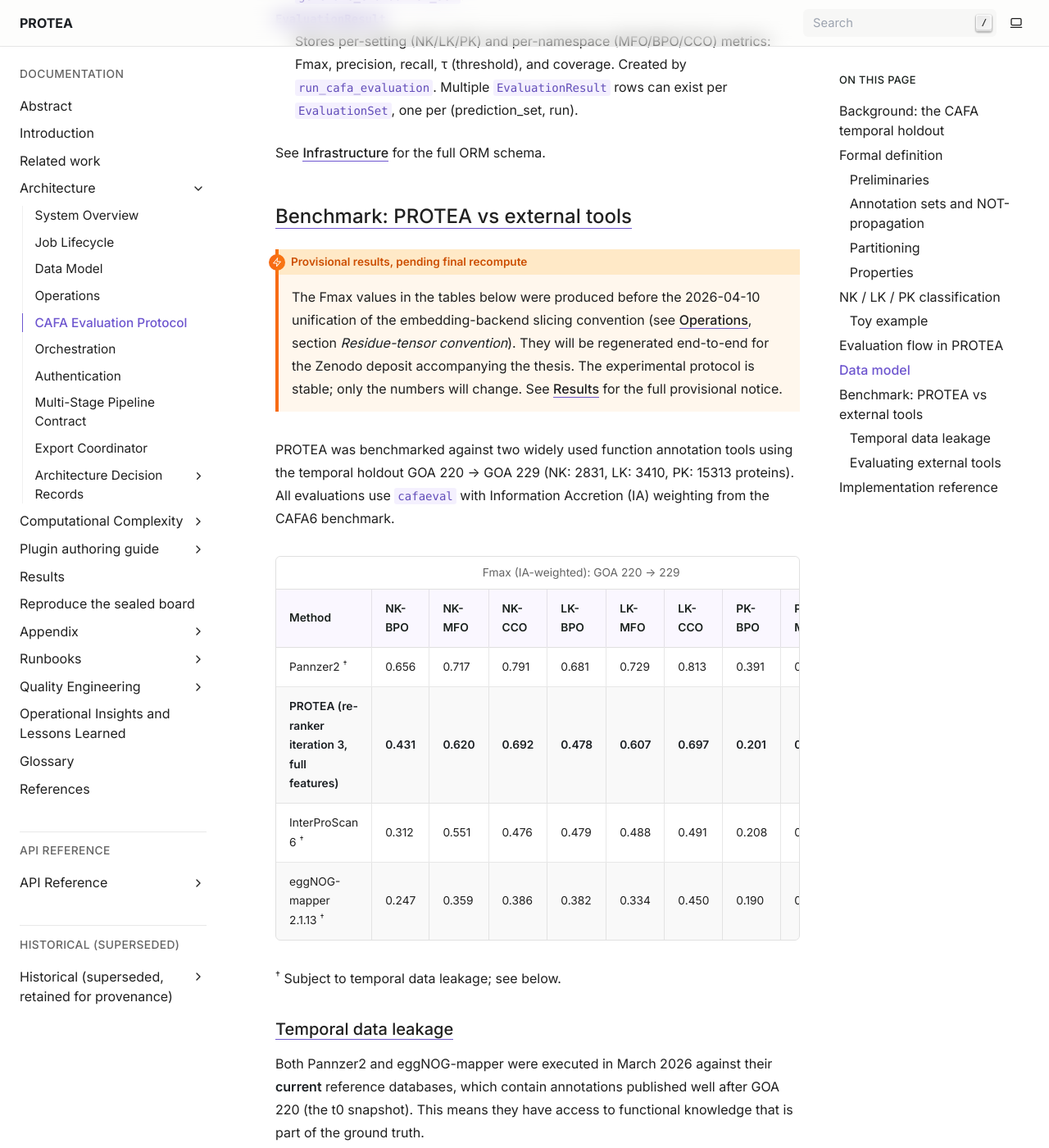
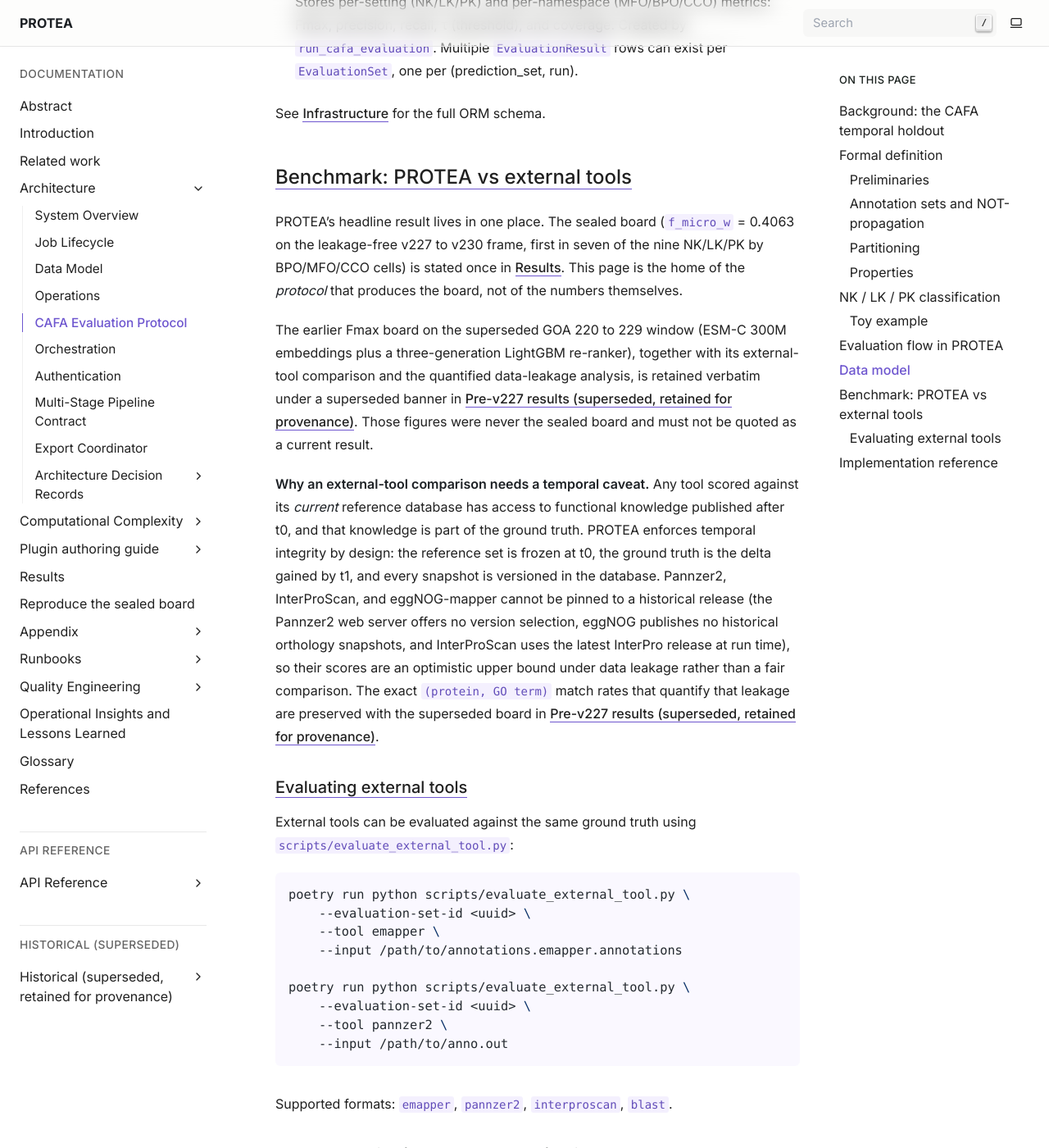
Before and after one commit to frapercan/PROTEA, a Sphinx documentation site: the page built from docs/source/architecture/evaluation.rst, in a window 1280 px wide and 1400 px high, scrolled down 6813 px. Shown: the whole window at 82% size. Built offline with Sphinx 7.4.7, drawn with Linux system fonts in a browser that asks for light colours; cross-references to code outside the pages are shown as plain code; some of the changed text lies outside the part shown.

Commit message:
docs: retire two post-#707 residuals (stale 0.431 board, dead run_one_job.py)
Two residuals survived PR #707's results reseal.

architecture/evaluation.rst: the benchmark section still carried a stale
0.431 Fmax board on the superseded GOA 220 to 229 frame under a "Provisional
results, pending final recompute" admonition, plus its leakage tables. That
board is already preserved verbatim in historical/pre-v227.rst under a
superseded banner, so the duplicate is removed from the protocol page and
replaced with a pointer to the sealed board (/results) and the retained
historical record. The admonition was resolved by declaring the frame
superseded (not provisional): the numbers were a different metric and window,
never the sealed board, so there was nothing to "recompute". The temporal
leakage caveat is kept as a protocol-level point (why external comparisons
leak, why references freeze at t0) without the stale figures. The seealso
that framed /results as "GOA 220 to 229" is corrected to the sealed
v227 to v230 board, with a link to the historical figures.

complexity/measuring.rst: dropped three citations of scripts/run_one_job.py,
which does not exist (removed in 80ed10e). Documented the real supported path
to measure a single job: POST /jobs to enqueue, then run scripts/worker.py
for that queue under scalene (the one bundled profiler) or stdlib cProfile,
stopping the worker with Ctrl+C after the job reaches SUCCEEDED (it exits
cleanly, so the report is written). Removed pyinstrument/snakeviz commands
(neither is a project dependency, so they were unverifiable). Added a
"Known gap" note pointing at the internal entry point BaseWorker.handle_job
in protea/workers/base_worker.py and flagging the missing single-job CLI.

```diff
--- a/docs/source/architecture/evaluation.rst
+++ b/docs/source/architecture/evaluation.rst
@@ -322,129 +322,31 @@ See :doc:`../reference/infrastructure` for the full ORM schema.
 Benchmark: PROTEA vs external tools
 -------------------------------------
 
-.. admonition:: Provisional results, pending final recompute
-   :class: warning
+PROTEA's headline result lives in one place. The sealed board (``f_micro_w``
+= 0.4063 on the leakage-free v227 to v230 frame, first in seven of the nine
+NK/LK/PK by BPO/MFO/CCO cells) is stated once in :doc:`/results`. This page is
+the home of the *protocol* that produces the board, not of the numbers
+themselves.
 
-   The Fmax values in the tables below were produced before the 2026-04-10
-   unification of the embedding-backend slicing convention (see
-   :doc:`operations`, section *Residue-tensor convention*). They will be
-   regenerated end-to-end for the Zenodo deposit accompanying the thesis.
-   The experimental protocol is stable; only the numbers will change. See
-   :doc:`/results` for the full provisional notice.
+The earlier Fmax board on the superseded GOA 220 to 229 window (ESM-C 300M
+embeddings plus a three-generation LightGBM re-ranker), together with its
+external-tool comparison and the quantified data-leakage analysis, is retained
+verbatim under a superseded banner in :doc:`/historical/pre-v227`. Those
+figures were never the sealed board and must not be quoted as a current
+result.
 
-PROTEA was benchmarked against two widely used function annotation tools
-using the temporal holdout GOA 220 → GOA 229 (NK: 2831, LK: 3410,
-PK: 15313 proteins). All evaluations use ``cafaeval`` with Information
-Accretion (IA) weighting from the CAFA6 benchmark.
-
-.. list-table:: Fmax (IA-weighted): GOA 220 → 229
-   :header-rows: 1
-   :widths: 20 9 9 9 9 9 9 9 9 9
-
-   * - Method
-     - NK-BPO
-     - NK-MFO
-     - NK-CCO
-     - LK-BPO
-     - LK-MFO
-     - LK-CCO
-     - PK-BPO
-     - PK-MFO
-     - PK-CCO
-   * - Pannzer2 :sup:`†`
-     - 0.656
-     - 0.717
-     - 0.791
-     - 0.681
-     - 0.729
-     - 0.813
-     - 0.391
-     - 0.574
-     - 0.618
-   * - **PROTEA (re-ranker iteration 3, full features)**
-     - **0.431**
-     - **0.620**
-     - **0.692**
-     - **0.478**
-     - **0.607**
-     - **0.697**
-     - **0.201**
-     - **0.297**
-     - **0.339**
-   * - InterProScan 6 :sup:`†`
-     - 0.312
-     - 0.551
-     - 0.476
-     - 0.479
-     - 0.488
-     - 0.491
-     - 0.208
-     - 0.269
-     - 0.250
-   * - eggNOG-mapper 2.1.13 :sup:`†`
-     - 0.247
-     - 0.359
-     - 0.386
-     - 0.382
-     - 0.334
-     - 0.450
-     - 0.190
-     - 0.199
-     - 0.325
-
-:sup:`†` Subject to temporal data leakage; see below.
-
-Temporal data leakage
-~~~~~~~~~~~~~~~~~~~~~~
-
-Both Pannzer2 and eggNOG-mapper were executed in March 2026 against their
-**current** reference databases, which contain annotations published well
-after GOA 220 (the t0 snapshot). This means they have access to functional
-knowledge that is part of the ground truth.
-
-To quantify this leakage, we measured exact (protein, GO term) matches
-between each tool's predictions and the ground truth:
-
-.. list-table:: Exact match with ground truth
-   :header-rows: 1
-   :widths: 15 12 20 20
-
-   * - Category
-     - GT pairs
-     - Pannzer2 match
-     - eggNOG match
-   * - NK
-     - 6,953
-     - 4,339 (62.4%)
-     - 1,025 (14.7%)
-   * - LK
-     - 5,520
-     - 3,624 (65.7%)
-     - 1,087 (19.7%)
-   * - PK
-     - 27,541
-     - 12,410 (45.1%)
-     - 8,196 (29.8%)
-   * - **Total**
-     - **40,014**
-     - **20,373 (50.9%)**
-     - **10,308 (25.8%)**
-
-Pannzer2 exactly matches 62.4% of NK annotations (proteins that by
-definition had **no** experimental annotations at t0). This confirms that
-its reference database already contains the experimental evidence that
-appeared between GOA 220 and GOA 229.
-
-PROTEA is the only tool in this benchmark that enforces temporal integrity
-by design: the reference set is frozen at t0, the ground truth is computed
-as the delta, and all versions are tracked in the database. Pannzer2 and
-eggNOG-mapper numbers should be interpreted as an **optimistic upper
-bound** under data leakage, not as a fair comparison.
-
-.. note::
-   Running Pannzer2 or eggNOG-mapper against a frozen historical database
-   is not possible: the Pannzer2 web server does not offer version
-   selection, and eggNOG does not publish historical orthology snapshots.
+**Why an external-tool comparison needs a temporal caveat.** Any tool scored
+against its *current* reference database has access to functional knowledge
+published after t0, and that knowledge is part of the ground truth. PROTEA
+enforces temporal integrity by design: the reference set is frozen at t0, the
+ground truth is the delta gained by t1, and every snapshot is versioned in the
+database. Pannzer2, InterProScan, and eggNOG-mapper cannot be pinned to a
+historical release (the Pannzer2 web server offers no version selection,
+eggNOG publishes no historical orthology snapshots, and InterProScan uses the
+latest InterPro release at run time), so their scores are an optimistic upper
+bound under data leakage rather than a fair comparison. The exact
+``(protein, GO term)`` match rates that quantify that leakage are preserved
+with the superseded board in :doc:`/historical/pre-v227`.
 
 Evaluating external tools
 ~~~~~~~~~~~~~~~~~~~~~~~~~~
@@ -618,8 +520,10 @@ Implementation reference
 
 .. seealso::
 
-   - :doc:`/results`: the actual numbers obtained on the GOA 220 → 229
-     temporal holdout following this protocol.
+   - :doc:`/results`: the sealed board (``f_micro_w`` = 0.4063 on the
+     v227 to v230 frame) produced by following this protocol.
+   - :doc:`/historical/pre-v227`: the superseded GOA 220 to 229 Fmax figures,
+     retained for provenance only.
    - :doc:`/operate/reproduce-0.4063`: the ordered path that reproduces the
      sealed board.
    - :doc:`operations`: the ``generate_evaluation_set`` and
--- a/docs/source/complexity/measuring.rst
+++ b/docs/source/complexity/measuring.rst
@@ -25,51 +25,74 @@ The ``export_research_dataset`` operation emits events with the
 ``export_research_dataset.alignment_done``) so each sub-step can be
 timed from the event log alone.
 
-.. rubric:: scalene (line-level CPU + GPU + memory)
+.. rubric:: Profiling a single job run
 
-scalene is the recommended profiler for PROTEA workers. It samples both
-CPU and GPU time per line without requiring code changes.
+PROTEA has no single-job CLI runner. Jobs are dispatched to a queue and a
+worker consumes them, so to profile one operation end-to-end you enqueue
+exactly one job and run the worker for its queue under a profiler.
 
-To profile the export operation module, run scalene with the
-`--cpu`, `--gpu`, and `--memory` flags pointing at the operation module:
+**1. Dispatch one job.** ``POST /jobs`` with the operation name, its queue,
+and the operation-specific payload. This is the only supported dispatch path;
+do not poke other endpoints by hand. For example, to profile an
+``export_research_dataset`` run:
+
+.. code-block:: json
+
+   {
+     "operation": "export_research_dataset",
+     "queue_name": "protea.training",
+     "payload": {"...": "operation-specific; see architecture/operations"}
+   }
+
+The response is ``{"id": "<job-uuid>", "status": "queued"}``.
+
+**2. Profile the worker that consumes it.** ``scalene`` is the bundled
+profiler (line-level CPU + GPU + memory). Point it at ``scripts/worker.py``
+on the same queue; the worker claims the one queued job, runs it, then idles:
 
 .. parsed-literal::
 
    poetry run scalene `--cpu` `--gpu` `--memory` \\
-       protea/core/operations/export_research_dataset.py
+       scripts/worker.py `--queue` protea.training
 
-Or to profile a specific worker invocation using the `--cpu` and `--memory`
-flags:
+Once the job reaches ``SUCCEEDED`` (poll ``GET /jobs/<job-uuid>`` or read the
+JobEvent log above), stop the worker with ``Ctrl+C``. It logs
+``Worker stopped.`` and exits cleanly, so scalene writes its HTML report to
+the current directory. Because the worker is a continuous consumer, the
+profile also captures the idle wait on the AMQP socket between messages; that
+time sits inside the consumer's blocking read and is easy to discount.
 
-.. parsed-literal::
+The PERF.1 slice will publish pre-computed flamegraphs from the FARM-EXP.13
+run under ``docs/perf/`` once that slice lands.
 
-   poetry run scalene `--cpu` `--memory` \\
-       scripts/run_one_job.py <job_uuid>
+.. rubric:: cProfile + pstats (function-level, standard library)
 
-Output is an HTML report in the current directory. The PERF.1 slice will
-publish pre-computed flamegraphs from the FARM-EXP.13 run under
-``docs/perf/`` once that slice lands.
-
-.. rubric:: pyinstrument (call-stack sampling)
-
-pyinstrument is faster to set up for a quick call-stack snapshot:
-
-.. parsed-literal::
-
-   poetry run pyinstrument scripts/run_one_job.py <job_uuid>
-
-It groups time by call stack rather than by line, which makes it easier
-to identify which function family (alignment vs KNN vs DB IO) dominates.
-
-.. rubric:: cProfile + snakeviz (function-level)
-
-For function-level profiling without installing extra tools:
+For a function-level view without any extra dependency, wrap the same worker
+with the standard-library ``cProfile`` and inspect the dump with ``pstats``:
 
 .. parsed-literal::
 
    poetry run python -m cProfile -o /tmp/protea.prof \\
-       scripts/run_one_job.py <job_uuid>
-   snakeviz /tmp/protea.prof
+       scripts/worker.py `--queue` protea.training
+   poetry run python -m pstats /tmp/protea.prof
+
+The ``cProfile`` output file is written when the interpreter exits, which the
+clean ``Ctrl+C`` shutdown above triggers.
+
+.. rubric:: Known gap: no single-job CLI
+
+The queue-plus-worker recipe profiles the whole worker process, not one job
+in isolation, so it also samples the consumer's idle wait. A thin CLI that
+runs a single job by id and exits would be cleaner, especially for
+call-stack profilers that report only on process exit. PROTEA once shipped
+``scripts/run_one_job.py`` for exactly this, but it was removed (commit
+``80ed10e``) once it drifted out of step with the queue-driven worker. The
+internal entry point still exists as ``BaseWorker.handle_job(job_id)`` in
+``protea/workers/base_worker.py`` (it claims a QUEUED job, runs its operation,
+and records the terminal transition), but nothing exposes it on the command
+line today. Until a supported wrapper lands, profile the continuous worker as
+above, or read per-step timings straight from the JobEvent log at the top of
+this page, which needs no profiler at all.
 
 .. rubric:: Interpreting hot paths
 
```
